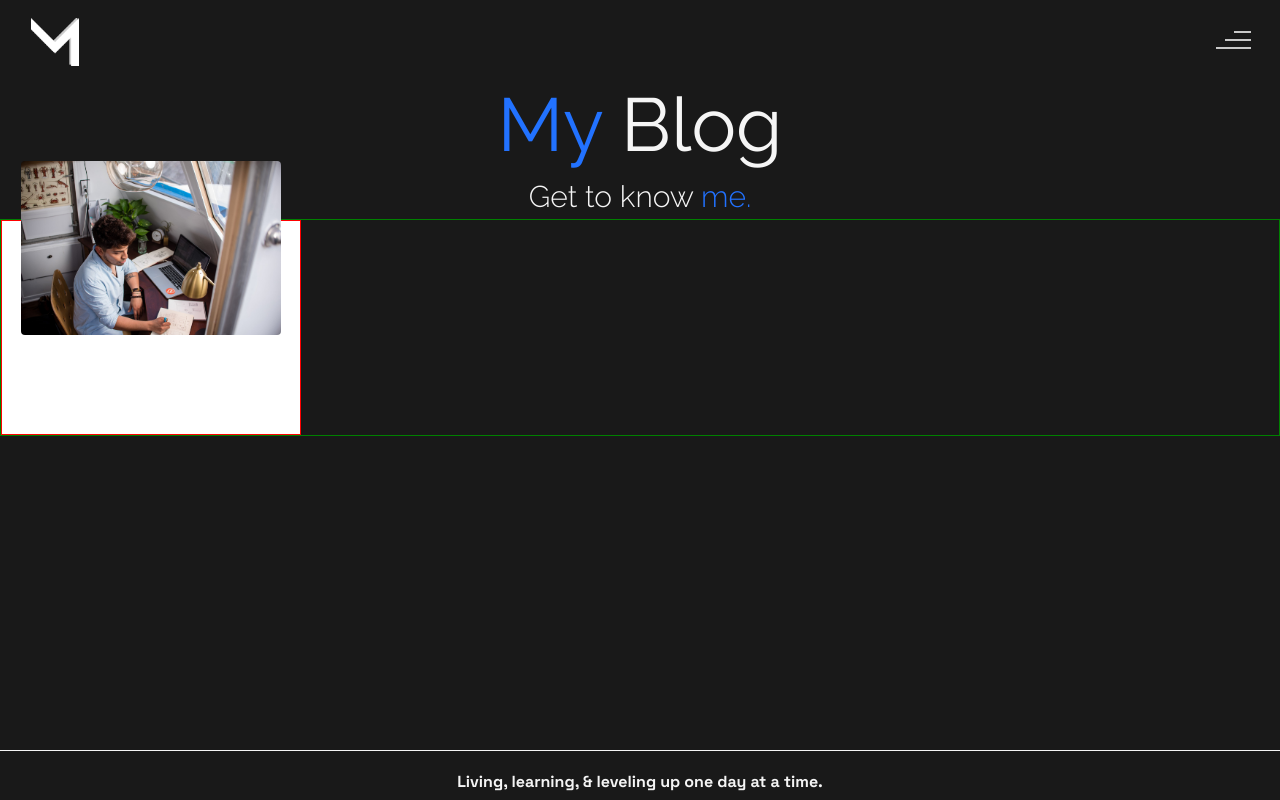
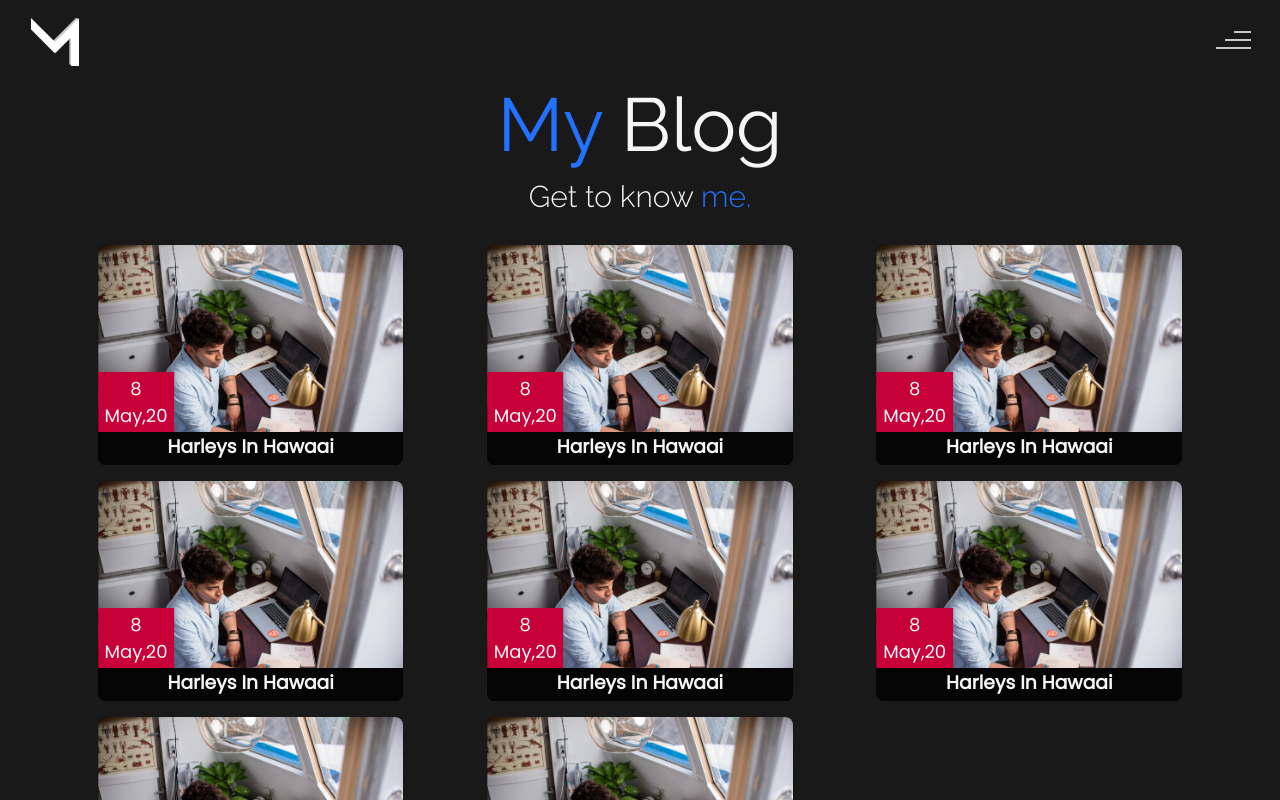
Before and after one commit to AlleMacchi/my-profile, a Next.js app: page /blog in a window 1280 px wide. Shown: the top 800 px of the page. Built offline with nearby package versions, Linux system fonts and the light colour scheme.

Commit message:
Started Blog page

```diff
--- a/src/app/blog/components/BlogMain.js
+++ b/src/app/blog/components/BlogMain.js
@@ -1,7 +1,28 @@
-import BlogCard from "../../../components/card/BlogCard";
+import BlogCard from "../../../components/card/MyBlogCard";
+import style from '../../../styles/pages/blog/components/BlogMain/style.module.css'
 
 export default function BlogMain(){
     return(
+        <div className={style.container}>
         <BlogCard />
+        <BlogCard />
+        <BlogCard />
+        <BlogCard />
+        <BlogCard />
+        <BlogCard />
+        <BlogCard />
+        <BlogCard />
+
+            {/* <div></div>
+            <div></div>
+            <div></div>
+            <div></div>
+            <div></div>
+            <div></div>
+            <div></div>
+            <div></div>
+            <div></div> */}
+        </div>
+
     )
 }
--- a/src/components/card/BlogCard.jsx
+++ b/src/components/card/BlogCard.jsx
@@ -3,7 +3,7 @@ import style from '../../styles/components/card/BlogCard/style.module.css'
 
 export default function BlogCard(){
     return(
-        <div className={style.container}>
+
         <div className={style.card}>
             <div className={style.imgBx}>
                 <img src="/images/Blog.jpg"></img>
@@ -16,6 +16,6 @@ export default function BlogCard(){
                     veniam eius nam aliquam laudantium sequi ullam.</p>
             </div>
         </div>
-        </div>
+
     )
 }
--- /dev/null
+++ b/src/components/card/MyBlogCard.jsx
@@ -0,0 +1,19 @@
+import React from "react";
+import style from '../../styles/components/card/MyBlogCard/style.module.css'
+
+export default function MyBlogCard(){
+    return(
+    <div className={style.container}>
+        <div class={style.imgBx}>
+            <img src="/images/Blog.jpg" alt="blog-one" />
+            <div class={style.dateBx}>8 May,20</div>
+        </div>
+        <div class={style.textBx}>
+            <h3>Harleys In Hawaai</h3>
+            <p>Lorem ipsum dolor sit amet consectetur adipisicing elit. Possimus alias dolore recusandae illum, corrupti quo
+                veniam saepe aliquid! Quis voluptates ratione consequuntur vel, perferendis cum provident? Magnam fugiat voluptas
+                libero.</p>
+        </div>
+    </div>
+    )
+}
--- a/src/styles/common/header/style.module.css
+++ b/src/styles/common/header/style.module.css
@@ -179,18 +179,17 @@
     transition: all .4s ease;
     text-transform: uppercase;
     font-size: clamp(2.5rem, 1vw + 1rem,  4rem);
-
 }
 
 .menuItems a:hover{
     color: var(--blue);
+
 }
-
 .menuItems a::before{
     content: "";
     position: absolute;
     left: 0;
-    top: 40%;
+    top: calc(55vh - var(--height-header));
     width: 100%;
     text-align: center;
     font-size: clamp(8rem, 1vw + 1rem,  10rem);
@@ -199,13 +198,12 @@
     letter-spacing: 150px;
     transition: 1s ease;
     font-family: var(--subtext-font);
-    z-index: 0;
 }
 .menuItems a:hover:before{
     content: attr(data-text);
     letter-spacing:normal;
     font-family: var(--subtext-font);
-
+    z-index: 0;
 }
 
 @media screen and (max-width: 1024px) {
--- a/src/styles/components/card/BlogCard/style.module.css
+++ b/src/styles/components/card/BlogCard/style.module.css
@@ -1,14 +1,7 @@
-.container{
-    position: relative;
-    width: 100%;
-    display: flex;
-    flex-wrap: wrap;
-    border: solid 1px green;
-}
-
 .card{
     position: relative;
-    max-width: 300px;
+    /* max-width: 300px; */
+    width: 300px;
     height: 215px;
     background: #fff;
     display: flex;
@@ -24,15 +17,16 @@
     position: relative;
     width: 260px;
     height: 260px;
-    top: -60px;
+    top: 0px;
     left: 50%;
     transform: translate(-50%);
     z-index: 1;
+
 }
 
 .card .imgBx img{
     max-width: 100%;
-    border-radius: 4px;
+
 }
 
 .card .content{
--- /dev/null
+++ b/src/styles/components/card/MyBlogCard/style.module.css
@@ -0,0 +1,62 @@
+.container {
+    height: 220px;
+    aspect-ratio: 1.39;
+    border-radius: 8px;
+    position: relative;
+    overflow: hidden;
+    cursor: pointer;
+    background-color: #050505;
+    position: relative;
+    left: 50%;
+    transform: translateX(-50%);
+}
+
+.container:hover .imgBx {
+    transform: translateY(-70%);
+}
+
+.container:hover .textBx  {
+    transform: translateY(-55%);
+}
+
+.container .imgBx {
+    height: 85%;
+    width: 100%;
+    overflow: hidden;
+    transition: all .65s ease;
+    position: relative;
+}
+
+.imgBx img {
+    overflow-clip-margin: content-box;
+    overflow: clip;
+    width: 100%;
+    object-fit: contain;
+}
+
+.container .dateBx {
+    position: absolute;
+    left: 0;
+    bottom: 0;
+    background: #c70039;
+    color: whitesmoke;
+    font-size: 18px;
+    text-align: center;
+    font-weight: 400;
+    font-family: poppins;
+    padding: 3px;
+    transition: all .4s ease;
+    width: 25%;
+    height: auto;
+}
+
+.container .textBx {
+    height: 100%;
+    width: 100%;
+    text-align: center;
+    vertical-align: center;
+    font-family: poppins;
+    color: whitesmoke;
+    background-color: #050505;
+    transition: all .5s ease;
+}
--- a/src/styles/pages/blog/components/BlogMain/style.module.css
+++ b/src/styles/pages/blog/components/BlogMain/style.module.css
@@ -0,0 +1,7 @@
+.container{
+    display: grid;
+    grid-template-columns: repeat(auto-fit, minmax(300px, 1fr));
+    grid-gap: 1rem;
+    width: 100%;
+    padding: 2% 5%;
+}
```
Lines whose indentation alone changed are shown as unchanged.
